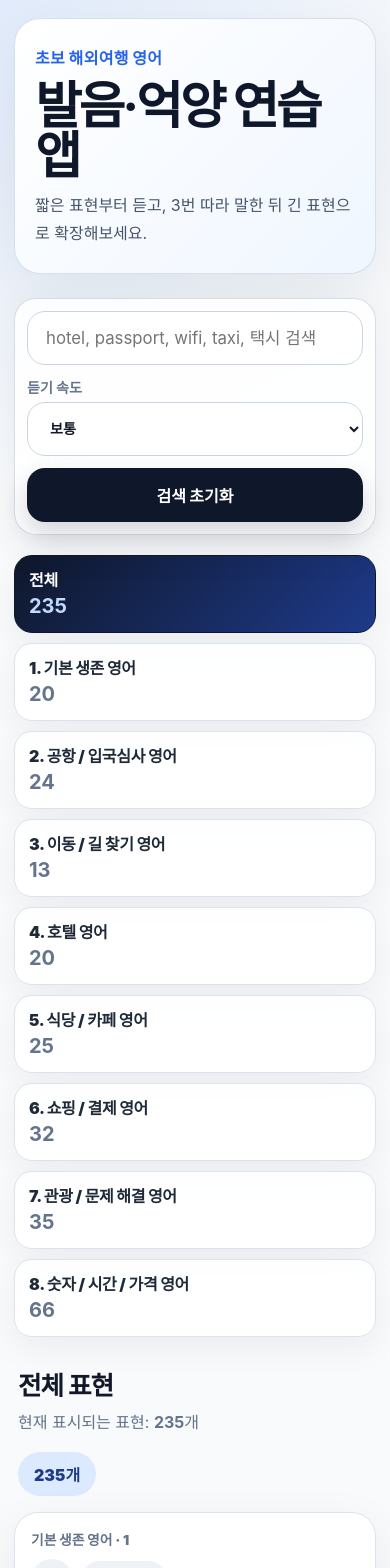
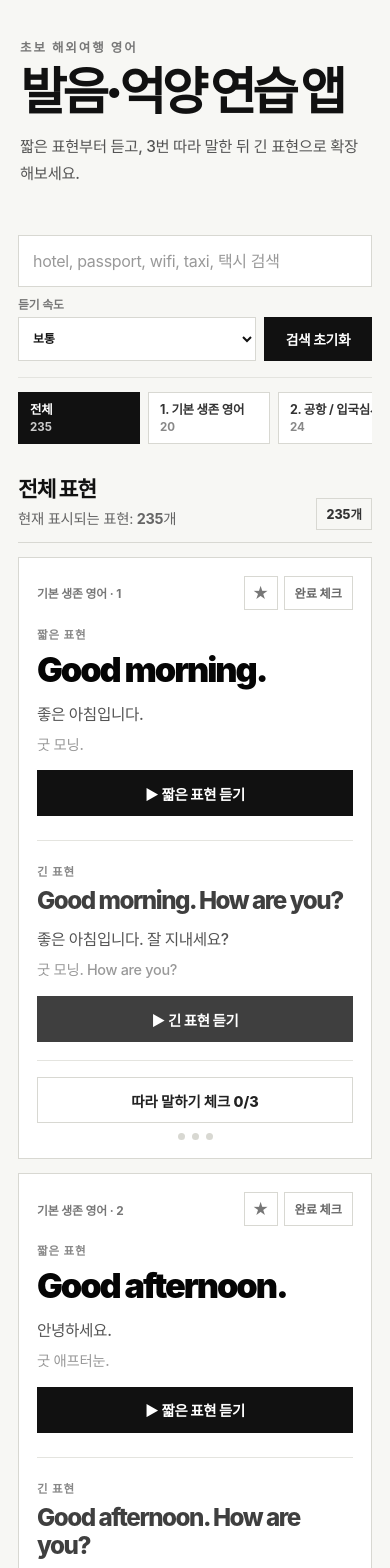
Before and after one commit to marine797/marine797, a React (Vite) app: page / in a window 390 px wide. Shown: the top 1568 px of the page. Built offline with nearby package versions, Linux system fonts and the light colour scheme.

Commit message:
Apply minimal typographic mobile design

```diff
--- a/src/styles.css
+++ b/src/styles.css
@@ -3,16 +3,21 @@
 }
 
 :root {
-  color: #111827;
-  background: #f3f4f6;
-  font-family: Inter, Pretendard, system-ui, -apple-system, BlinkMacSystemFont, "Segoe UI", sans-serif;
+  color: #111111;
+  background: #f7f7f4;
+  font-family:
+    -apple-system,
+    BlinkMacSystemFont,
+    "Segoe UI",
+    "Apple SD Gothic Neo",
+    "Noto Sans KR",
+    system-ui,
+    sans-serif;
 }
 
 body {
   margin: 0;
-  background:
-    radial-gradient(circle at top left, rgba(59, 130, 246, 0.12), transparent 30rem),
-    linear-gradient(180deg, #f8fafc 0%, #eef2f7 100%);
+  background: #f7f7f4;
 }
 
 button,
@@ -23,434 +28,444 @@ select {
 
 button {
   cursor: pointer;
+  -webkit-tap-highlight-color: transparent;
 }
 
 .appShell {
-  width: min(1480px, 100%);
+  width: min(100%, 480px);
+  min-height: 100vh;
   margin: 0 auto;
-  padding: 32px 28px 80px;
+  padding: 28px 18px 80px;
 }
 
+/* 상단 타이포그래피 */
 .hero {
-  display: grid;
-  gap: 12px;
-  padding: 36px 42px;
-  border-radius: 32px;
-  background:
-    linear-gradient(135deg, rgba(255,255,255,0.96), rgba(239,246,255,0.96)),
-    #ffffff;
-  box-shadow: 0 24px 70px rgba(15, 23, 42, 0.08);
-  border: 1px solid rgba(203, 213, 225, 0.7);
-  margin-bottom: 24px;
+  padding: 10px 2px 28px;
+  margin-bottom: 8px;
+  background: transparent;
+  border: 0;
+  box-shadow: none;
 }
 
 .eyebrow {
-  margin: 0;
-  color: #2563eb;
-  font-size: 1rem;
-  font-weight: 900;
-  letter-spacing: 0.02em;
+  margin: 0 0 12px;
+  color: #777777;
+  font-size: 0.78rem;
+  font-weight: 700;
+  letter-spacing: 0.16em;
+  text-transform: uppercase;
 }
 
 .hero h1 {
   margin: 0;
-  font-size: clamp(2.6rem, 5vw, 5.2rem);
-  line-height: 0.98;
-  letter-spacing: -0.06em;
-  color: #0f172a;
+  color: #111111;
+  font-size: clamp(2.7rem, 13vw, 4.5rem);
+  font-weight: 900;
+  line-height: 0.94;
+  letter-spacing: -0.085em;
 }
 
 .subtitle {
-  margin: 0;
-  color: #475569;
-  font-size: clamp(1rem, 1.6vw, 1.25rem);
-  line-height: 1.7;
+  margin: 18px 0 0;
+  color: #555555;
+  font-size: 0.96rem;
+  font-weight: 500;
+  line-height: 1.75;
+  letter-spacing: -0.02em;
 }
 
+/* 검색 영역 */
 .toolbar {
   position: sticky;
   top: 0;
-  z-index: 20;
+  z-index: 30;
   display: grid;
-  grid-template-columns: minmax(360px, 1fr) 190px 160px;
-  gap: 12px;
-  padding: 16px;
-  margin-bottom: 20px;
-  border-radius: 24px;
-  background: rgba(255, 255, 255, 0.86);
-  backdrop-filter: blur(18px);
-  box-shadow: 0 14px 40px rgba(15, 23, 42, 0.07);
-  border: 1px solid rgba(203, 213, 225, 0.8);
-}
-
-.searchInput,
-.rateControl select {
-  width: 100%;
-  min-height: 54px;
-  border: 1px solid #cbd5e1;
-  border-radius: 18px;
-  background: #ffffff;
-  padding: 0 18px;
-  color: #111827;
-  outline: none;
+  grid-template-columns: 1fr 108px;
+  gap: 8px;
+  padding: 12px 0 16px;
+  margin-bottom: 10px;
+  background: rgba(247, 247, 244, 0.94);
+  backdrop-filter: blur(14px);
+  border-bottom: 1px solid #e4e4df;
 }
 
 .searchInput {
-  font-size: 1.05rem;
+  grid-column: 1 / -1;
+  width: 100%;
+  height: 52px;
+  border: 1px solid #d8d8d2;
+  border-radius: 0;
+  background: #ffffff;
+  padding: 0 14px;
+  color: #111111;
+  outline: none;
+  font-size: 1rem;
+  font-weight: 600;
+  letter-spacing: -0.02em;
 }
 
-.searchInput:focus,
-.rateControl select:focus {
-  border-color: #2563eb;
-  box-shadow: 0 0 0 4px rgba(37, 99, 235, 0.14);
+.searchInput::placeholder {
+  color: #999999;
+  font-weight: 400;
+}
+
+.searchInput:focus {
+  border-color: #111111;
 }
 
 .rateControl {
   display: grid;
   gap: 5px;
-  color: #64748b;
-  font-size: 0.88rem;
-  font-weight: 800;
+  color: #777777;
+  font-size: 0.74rem;
+  font-weight: 700;
+  letter-spacing: -0.01em;
+}
+
+.rateControl select {
+  width: 100%;
+  height: 44px;
+  border: 1px solid #d8d8d2;
+  border-radius: 0;
+  background: #ffffff;
+  padding: 0 10px;
+  color: #111111;
+  outline: none;
+  font-weight: 700;
 }
 
 .pill {
-  min-height: 54px;
-  border: 0;
-  border-radius: 18px;
-  background: #0f172a;
+  height: 44px;
+  align-self: end;
+  border: 1px solid #111111;
+  border-radius: 0;
+  background: #111111;
   color: #ffffff;
-  font-weight: 900;
-  box-shadow: 0 12px 28px rgba(15, 23, 42, 0.18);
+  font-size: 0.86rem;
+  font-weight: 800;
+  letter-spacing: -0.02em;
 }
 
+/* 카테고리 */
 .categoryGrid {
-  display: grid;
-  grid-template-columns: repeat(5, minmax(0, 1fr));
-  gap: 12px;
-  margin: 0 0 28px;
+  display: flex;
+  gap: 8px;
+  overflow-x: auto;
+  padding: 4px 0 18px;
+  margin: 0 0 8px;
+  scrollbar-width: none;
+}
+
+.categoryGrid::-webkit-scrollbar {
+  display: none;
 }
 
 .categoryButton {
-  min-height: 92px;
-  border: 1px solid #dbe3ef;
-  border-radius: 22px;
-  background: rgba(255, 255, 255, 0.94);
+  flex: 0 0 auto;
+  min-width: 122px;
+  max-width: 168px;
+  min-height: 48px;
+  border: 1px solid #d8d8d2;
+  border-radius: 0;
+  background: #ffffff;
+  color: #333333;
+  padding: 9px 11px;
   text-align: left;
-  padding: 18px;
-  display: flex;
-  flex-direction: column;
-  justify-content: space-between;
-  color: #1f2937;
-  box-shadow: 0 12px 34px rgba(15, 23, 42, 0.055);
-  transition: transform 0.15s ease, box-shadow 0.15s ease, border-color 0.15s ease;
-}
-
-.categoryButton:hover {
-  transform: translateY(-2px);
-  box-shadow: 0 18px 42px rgba(15, 23, 42, 0.1);
-  border-color: #93c5fd;
+  box-shadow: none;
 }
 
 .categoryButton span {
-  font-weight: 900;
-  line-height: 1.35;
+  display: block;
+  overflow: hidden;
+  color: inherit;
+  font-size: 0.78rem;
+  font-weight: 700;
+  line-height: 1.25;
+  white-space: nowrap;
+  text-overflow: ellipsis;
   letter-spacing: -0.02em;
 }
 
 .categoryButton strong {
-  color: #64748b;
-  font-size: 1.25rem;
+  display: block;
+  margin-top: 2px;
+  color: #888888;
+  font-size: 0.72rem;
+  font-weight: 700;
 }
 
 .categoryButton.selected {
-  border-color: #0f172a;
-  background: linear-gradient(135deg, #0f172a, #1e3a8a);
+  border-color: #111111;
+  background: #111111;
   color: #ffffff;
 }
 
 .categoryButton.selected strong {
-  color: #bfdbfe;
+  color: #cccccc;
 }
 
+/* 섹션 제목 */
 .sectionHeader {
   display: flex;
+  align-items: flex-end;
   justify-content: space-between;
-  align-items: end;
-  gap: 18px;
-  margin: 20px 0 16px;
-  padding: 0 4px;
+  gap: 12px;
+  margin: 14px 0 14px;
+  padding-bottom: 12px;
+  border-bottom: 1px solid #d8d8d2;
 }
 
 .sectionHeader h2 {
   margin: 0;
-  font-size: clamp(1.6rem, 2.4vw, 2.3rem);
-  letter-spacing: -0.04em;
-  color: #111827;
+  color: #111111;
+  font-size: 1.35rem;
+  font-weight: 900;
+  line-height: 1.22;
+  letter-spacing: -0.055em;
 }
 
 .sectionHeader p {
-  margin: 8px 0 0;
-  color: #64748b;
+  margin: 6px 0 0;
+  color: #666666;
+  font-size: 0.9rem;
   line-height: 1.5;
+  letter-spacing: -0.02em;
 }
 
 .countBadge {
   flex: 0 0 auto;
-  padding: 10px 16px;
-  border-radius: 999px;
-  color: #1e3a8a;
-  background: #dbeafe;
-  font-weight: 900;
+  padding: 6px 9px;
+  border: 1px solid #d8d8d2;
+  border-radius: 0;
+  background: transparent;
+  color: #333333;
+  font-size: 0.78rem;
+  font-weight: 800;
 }
 
+/* 카드 */
 .cards {
   display: grid;
-  grid-template-columns: repeat(3, minmax(0, 1fr));
-  gap: 18px;
+  gap: 14px;
 }
 
 .phraseCard {
-  border: 1px solid #dbe3ef;
-  border-radius: 28px;
-  background: rgba(255, 255, 255, 0.96);
-  box-shadow: 0 18px 50px rgba(15, 23, 42, 0.075);
-  padding: 20px;
-  min-height: 420px;
-  display: flex;
-  flex-direction: column;
+  border: 1px solid #d8d8d2;
+  border-radius: 0;
+  background: #ffffff;
+  box-shadow: none;
+  padding: 18px;
 }
 
 .phraseCard.completed {
-  opacity: 0.62;
-  background: #f1f5f9;
+  opacity: 0.54;
+  background: #f1f1ed;
 }
 
 .cardTop {
   display: flex;
+  align-items: center;
   justify-content: space-between;
-  gap: 10px;
-  align-items: center;
-  margin-bottom: 12px;
+  gap: 8px;
+  margin-bottom: 16px;
 }
 
 .categoryLabel {
-  color: #64748b;
-  font-size: 0.86rem;
-  font-weight: 900;
+  min-width: 0;
+  overflow: hidden;
+  color: #777777;
+  font-size: 0.74rem;
+  font-weight: 700;
+  white-space: nowrap;
+  text-overflow: ellipsis;
+  letter-spacing: -0.01em;
 }
 
 .cardActions {
   display: flex;
-  gap: 8px;
   align-items: center;
+  gap: 6px;
 }
 
 .iconButton,
 .doneButton,
 .speakButton,
 .repeatButton {
-  border: 0;
-  border-radius: 999px;
-  font-weight: 900;
+  border-radius: 0;
+  font-weight: 800;
 }
 
 .iconButton {
-  width: 42px;
-  height: 42px;
-  color: #94a3b8;
-  background: #eef2f7;
+  width: 34px;
+  height: 34px;
+  border: 1px solid #d8d8d2;
+  color: #777777;
+  background: #ffffff;
 }
 
 .iconButton.active {
-  color: #f59e0b;
-  background: #fef3c7;
+  color: #111111;
+  background: #eeeeea;
 }
 
 .doneButton {
-  min-height: 38px;
-  padding: 0 12px;
-  background: #eef2f7;
-  color: #64748b;
+  height: 34px;
+  padding: 0 10px;
+  border: 1px solid #d8d8d2;
+  background: #ffffff;
+  color: #666666;
+  font-size: 0.76rem;
 }
 
 .doneButton.done {
-  background: #dcfce7;
-  color: #047857;
+  border-color: #111111;
+  background: #111111;
+  color: #ffffff;
 }
 
+/* 표현 블록 */
 .phraseBlock {
-  padding: 18px;
-  border-radius: 22px;
-  background: #f8fbff;
-  border: 1px solid #e2e8f0;
-  margin-top: 12px;
+  padding: 0;
+  border: 0;
+  background: transparent;
 }
 
-.phraseBlock.long {
-  background: #f8fafc;
+.phraseBlock + .phraseBlock {
+  margin-top: 24px;
+  padding-top: 22px;
+  border-top: 1px solid #e4e4df;
 }
 
 .label {
   margin: 0 0 8px;
-  color: #64748b;
-  font-size: 0.82rem;
-  font-weight: 900;
+  color: #888888;
+  font-size: 0.72rem;
+  font-weight: 800;
+  letter-spacing: 0.08em;
+  text-transform: uppercase;
 }
 
+/* 핵심 타이포그래피 */
 .shortEnglish,
 .longEnglish {
   margin: 0;
-  font-size: clamp(1.35rem, 2vw, 1.9rem);
-  line-height: 1.25;
-  letter-spacing: -0.03em;
+  line-height: 1.16;
+  letter-spacing: -0.06em;
 }
 
 .shortEnglish {
-  color: #000000;
+  color: #050505;
+  font-size: clamp(1.9rem, 8.8vw, 2.75rem);
+  font-weight: 950;
 }
 
 .longEnglish {
-  color: #4b5563;
+  color: #3f3f3f;
+  font-size: clamp(1.35rem, 6.2vw, 1.9rem);
+  font-weight: 850;
 }
 
 .korean {
-  margin: 12px 0 0;
-  font-size: 1.02rem;
-  color: #1f2937;
-  line-height: 1.55;
+  margin: 13px 0 0;
+  color: #555555;
+  font-size: 0.98rem;
+  line-height: 1.58;
+  font-weight: 500;
+  letter-spacing: -0.025em;
 }
 
 .pronunciation {
-  margin: 8px 0 0;
-  color: #64748b;
-  font-size: 0.95rem;
-  line-height: 1.5;
+  margin: 7px 0 0;
+  color: #999999;
+  font-size: 0.9rem;
+  line-height: 1.45;
+  font-weight: 500;
+  letter-spacing: -0.02em;
 }
 
+/* 버튼 */
 .speakButton {
-  margin-top: 14px;
-  min-height: 44px;
-  padding: 0 16px;
-  background: #2563eb;
-  color: white;
+  width: 100%;
+  height: 46px;
+  margin-top: 15px;
+  border: 1px solid #111111;
+  background: #111111;
+  color: #ffffff;
+  font-size: 0.9rem;
+  letter-spacing: -0.02em;
 }
 
 .speakButton.secondary {
-  background: #475569;
+  border-color: #3f3f3f;
+  background: #3f3f3f;
+  color: #ffffff;
 }
 
 .practiceRow {
-  margin-top: auto;
+  display: grid;
+  gap: 10px;
+  margin-top: 18px;
   padding-top: 16px;
-  display: flex;
-  align-items: center;
-  justify-content: space-between;
-  gap: 12px;
+  border-top: 1px solid #e4e4df;
 }
 
 .repeatButton {
-  min-height: 44px;
-  padding: 0 16px;
-  color: #1e3a8a;
-  background: #dbeafe;
+  width: 100%;
+  height: 46px;
+  border: 1px solid #d8d8d2;
+  background: #ffffff;
+  color: #222222;
+  font-size: 0.9rem;
 }
 
 .repeatDots {
   display: flex;
+  justify-content: center;
   gap: 7px;
 }
 
 .dot {
-  width: 13px;
-  height: 13px;
+  width: 7px;
+  height: 7px;
   border-radius: 50%;
-  background: #cbd5e1;
+  background: #d8d8d2;
 }
 
 .dot.filled {
-  background: #2563eb;
+  background: #111111;
 }
 
 .loadingCard {
   margin: 80px auto;
-  width: min(760px, 100%);
-  padding: 32px;
-  border-radius: 24px;
-  background: #fff;
+  padding: 28px;
+  border: 1px solid #d8d8d2;
+  background: #ffffff;
   text-align: center;
-  font-weight: 900;
-  box-shadow: 0 20px 60px rgba(15, 23, 42, 0.08);
+  font-weight: 800;
 }
 
-@media (max-width: 1180px) {
-  .categoryGrid {
-    grid-template-columns: repeat(3, minmax(0, 1fr));
-  }
-
-  .cards {
-    grid-template-columns: repeat(2, minmax(0, 1fr));
-  }
-}
-
-@media (max-width: 760px) {
+@media (max-width: 380px) {
   .appShell {
-    padding: 18px 14px 64px;
-  }
-
-  .hero {
-    padding: 26px 20px;
-    border-radius: 26px;
+    padding: 22px 14px 70px;
   }
 
   .hero h1 {
-    font-size: clamp(2.3rem, 13vw, 4rem);
+    font-size: 2.55rem;
   }
 
   .toolbar {
     grid-template-columns: 1fr;
-    padding: 12px;
-    border-radius: 22px;
   }
 
-  .categoryGrid {
-    grid-template-columns: 1fr 1fr;
-    gap: 10px;
+  .pill {
+    width: 100%;
   }
 
-  .categoryButton {
-    min-height: 78px;
-    padding: 14px;
-    border-radius: 18px;
+  .shortEnglish {
+    font-size: 1.75rem;
   }
 
-  .cards {
-    grid-template-columns: 1fr;
-  }
-
-  .phraseCard {
-    min-height: auto;
-    border-radius: 24px;
-    padding: 16px;
-  }
-
-  .sectionHeader {
-    align-items: flex-start;
-    flex-direction: column;
+  .longEnglish {
+    font-size: 1.25rem;
   }
 }
-
-@media (max-width: 430px) {
-  .categoryGrid {
-    grid-template-columns: 1fr;
-  }
-
-  .cardTop {
-    align-items: flex-start;
-    flex-direction: column;
-  }
-
-  .practiceRow {
-    align-items: flex-start;
-    flex-direction: column;
-  }
-}
```
